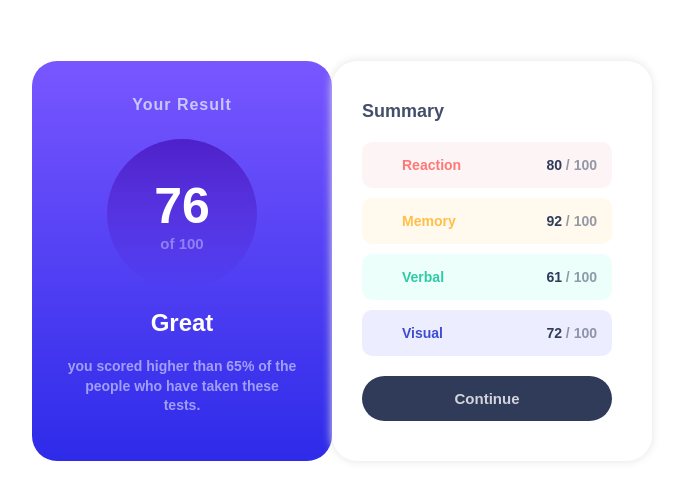
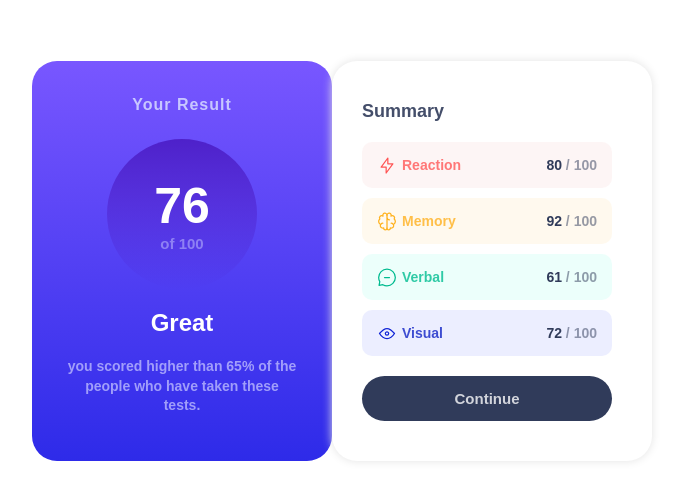
Before and after one commit to AhmedElhakem/Results-summary-component, a plain HTML site: page index.html in a window 1280 px wide. Shown: the part 139-640 px from the top of the page, without its empty margins (298-982 px from the left). Drawn offline with Linux system fonts and the light colour scheme.

Commit message:
Update main.css

```diff
--- a/css/main.css
+++ b/css/main.css
@@ -125,7 +125,7 @@ a {
     color: hsl(0, 100%, 67%, 0.8);
 }
 .results .summary ul .reaction::before {
-    background-image: url(./images/icon-reaction.svg);
+    background-image: url(../images/icon-reaction.svg);
 }
 .results .summary ul .memory {
     background-color: hsla(39, 96%, 81%, 0.178);
@@ -134,7 +134,7 @@ a {
     color: hsl(39, 100%, 56%, 0.8);
 }
 .results .summary ul .memory::before {
-    background-image: url(./images/icon-memory.svg);
+    background-image: url(../images/icon-memory.svg);
 }
 .results .summary ul .verbal {
     background-color: hsla(166, 100%, 79%, 0.178);
@@ -143,7 +143,7 @@ a {
     color: hsl(166, 100%, 37%, 0.8);
 }
 .results .summary ul .verbal::before {
-    background-image: url(./images/icon-verbal.svg);
+    background-image: url(../images/icon-verbal.svg);
 }
 .results .summary ul .visual {
     background-color: hsla(234, 100%, 79%, 0.178);
@@ -152,7 +152,7 @@ a {
     color: hsla(234, 84%, 42%, 0.8);
 }
 .results .summary ul .visual::before {
-    background-image: url(./images/icon-visual.svg);
+    background-image: url(../images/icon-visual.svg);
 }
 .results .summary a {
     color: rgba(255, 255, 255, 0.784);
```
